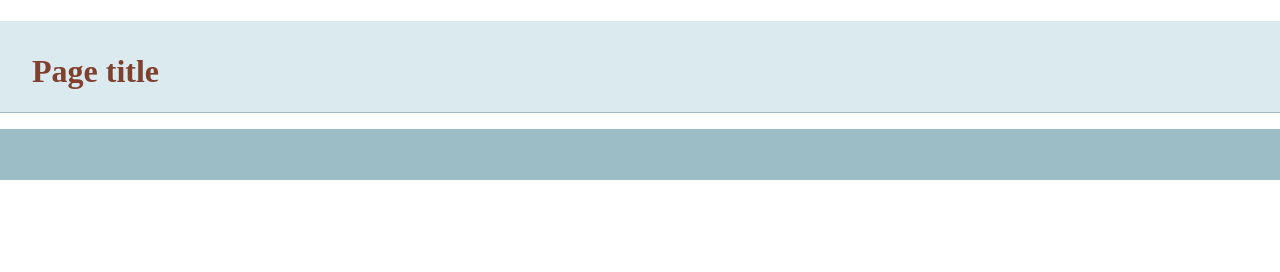
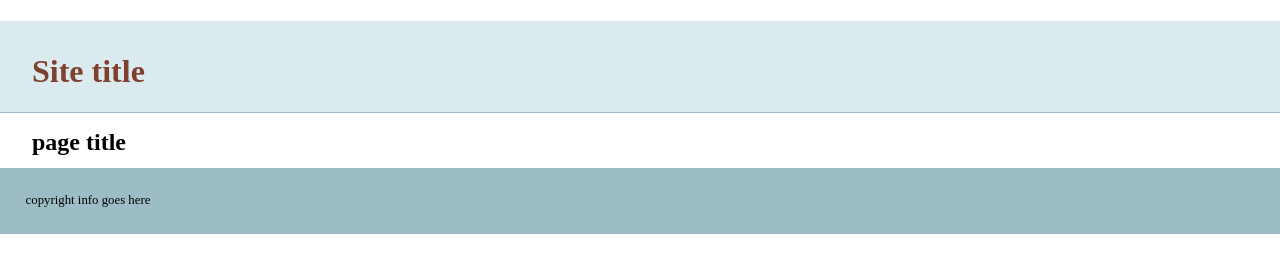
Before and after one commit to rustyrobison/git-basics, a plain HTML site: page index.html in a window 1280 px wide. Drawn offline with nearby package versions, Linux system fonts and the light colour scheme.

Commit message:
more info

```diff
--- a/index.html
+++ b/index.html
@@ -14,13 +14,15 @@
     </head>
     <body>
     <header>
-	<h1>Page title</h1>
+	<h1>Site title</h1>
     </header>
     <nav id="pageNav">
     </nav>
     <main>
+        <h2>page title</h2>
     </main>
     <footer>
+        copyright info goes here
     </footer>
         <script>
 //use the modernizr load to load up external scripts. This will load the scripts asynchronously, but the order listed matters. Although it will load all scripts in parallel, it will execute them in the order listed
```
